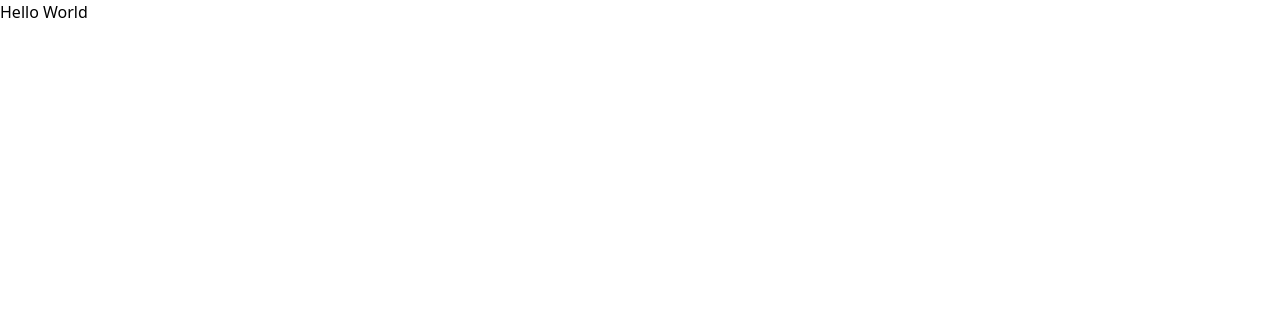
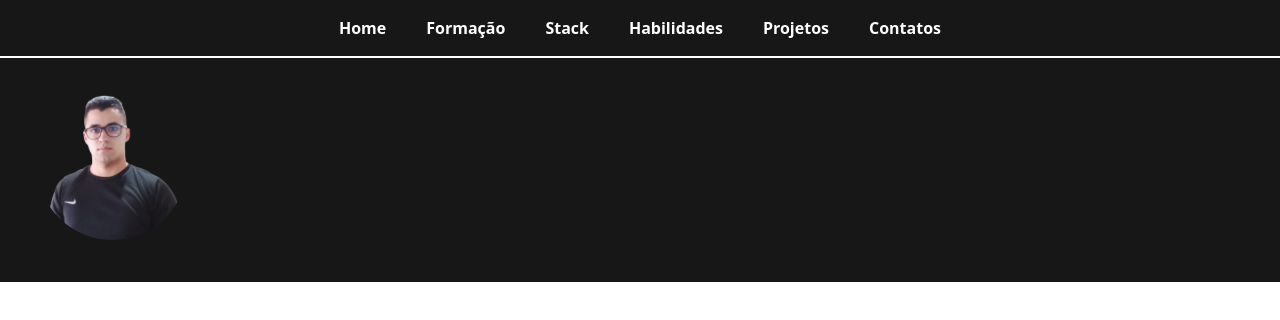
Before and after one commit to cemgthedev/Portfolio, a React (Vite) app in the folder app/: page / in a window 1280 px wide. Shown: the top 320 px of the page. Built offline with nearby package versions, Linux system fonts and the light colour scheme.

Commit message:
implementando header e parte do card de apresentação

```diff
--- a/app/src/App.tsx
+++ b/app/src/App.tsx
@@ -2,8 +2,65 @@ import './styles/global.css'
 
 import { MyProfile } from './profile/MyProfile';
 
+import { Header } from './components/Header';
+import { Card } from './components/Card';
+import { Label } from './components/Label';
+
+const options = [
+  {
+    href: '#home',
+    label: 'Home'
+  },
+  {
+    href: '#formacao',
+    label: 'Formação'
+  },
+  {
+    href: '#stack',
+    label: 'Stack'
+  },
+  {
+    href: '#habilidades',
+    label: 'Habilidades'
+  },
+  {
+    href: '#projetos',
+    label: 'Projetos'
+  },
+  {
+    href: '#contatos',
+    label: 'Contatos'
+  }
+]
+
 export function App() {
   return (
-    <h1>Hello World</h1>
+    <body className='flex flex-col gap-4'>
+      <div>
+        <Header>
+          {
+            options.map(option => (
+              <Label
+                link
+                href={ option.href }
+              >
+                { option.label }
+              </Label>
+            ))
+          }
+        </Header>
+        <Card
+          style='dark'
+        >
+          <div
+            className='w-48 relative flex flex-col items-center'
+          >
+            <img className='absolute top-4' src={MyProfile.imageUrl} alt="" />
+            <img
+              src="/animations/Blob.svg" alt="" />
+          </div>
+        </Card>
+      </div>
+    </body>
   );
 }
--- a/app/src/components/Card/index.tsx
+++ b/app/src/components/Card/index.tsx
@@ -2,19 +2,19 @@ import clsx from 'clsx';
 import { ReactNode } from "react";
 
 export interface CardProps {
-    color?: 'ligth' | 'dark',
+    style?: 'ligth' | 'dark',
     margin?: boolean,
     className?: string,
     children: ReactNode,
 }
 
-export function Card({color, margin, className, children}: CardProps) {
+export function Card({style, margin = false, className, children}: CardProps) {
     return (
         <div
-            className={clsx('flex flex-col items-center gap-4 p-4',
+            className={clsx('flex flex-col justify-center gap-4 p-4 h-fit',
                 {
-                    'bg-white': color === 'ligth',
-                    'bg-neutral-900': color === 'dark'
+                    'bg-white': style === 'ligth',
+                    'bg-neutral-900': style === 'dark'
                 },
                 {
                     'm-0': margin === false,
--- a/app/src/components/Header/index.tsx
+++ b/app/src/components/Header/index.tsx
@@ -10,7 +10,16 @@ export interface HeaderProps {
 export function Header({children, className}: HeaderProps) {
     return (
         <header
-            className={clsx('w-full flex gap-2 justify-center items-center',
+            className={clsx(`bg-neutral-900
+                           text-white
+                            w-full
+                            flex
+                            gap-2
+                            justify-center
+                            items-center
+                            border-b-2
+                            border-b-white
+                            sticky`,
                 className
             )}
         >
--- a/app/src/components/Label/index.tsx
+++ b/app/src/components/Label/index.tsx
@@ -4,16 +4,25 @@ import { ReactNode } from 'react';
 import '../../styles/global.css';
 
 export interface LabelProps {
+    link?: boolean,
+    href?: string,
     size?: 'lg' | 'md' | 'sm',
     children: ReactNode,
     className?: string
 }
 
-export function Label({size = 'md', children, className}: LabelProps) {
+export function Label({link = false, href, size = 'md', children, className}: LabelProps) {
+    const Component = link ? 'a' : 'h1';
+
     return (
-        <h1
+        <Component
+            href={ href }
             className={clsx(
-                'w-full text-left font-semibold',
+                'font-semibold',
+                {
+                    'w-full text-left': Component === 'h1',
+                    'p-4 text-center hover:text-sky-500': Component === 'a'
+                },
                 {
                     'text-[20px]': size === 'lg',
                     'text-[16px]': size === 'md',
@@ -22,6 +31,6 @@ export function Label({size = 'md', children, className}: LabelProps) {
             }
         >
             {children}
-        </h1>
+        </Component>
     );
 }
--- a/app/src/components/Text/index.tsx
+++ b/app/src/components/Text/index.tsx
@@ -3,13 +3,13 @@ import { ReactNode } from 'react';
 
 import '../../styles/global.css';
 
-export interface HeadingProps {
+export interface TextProps {
     size?: 'lg' | 'md' | 'sm',
     children: ReactNode,
     className?: string
 }
 
-export function Heading({size = 'md', children, className}: HeadingProps) {
+export function Text({size = 'md', children, className}: TextProps) {
     return (
         <h1
             className={clsx(
```
Also changed, not shown: app/public/ImageProfile.svg, app/public/animations/Blob.svg.
